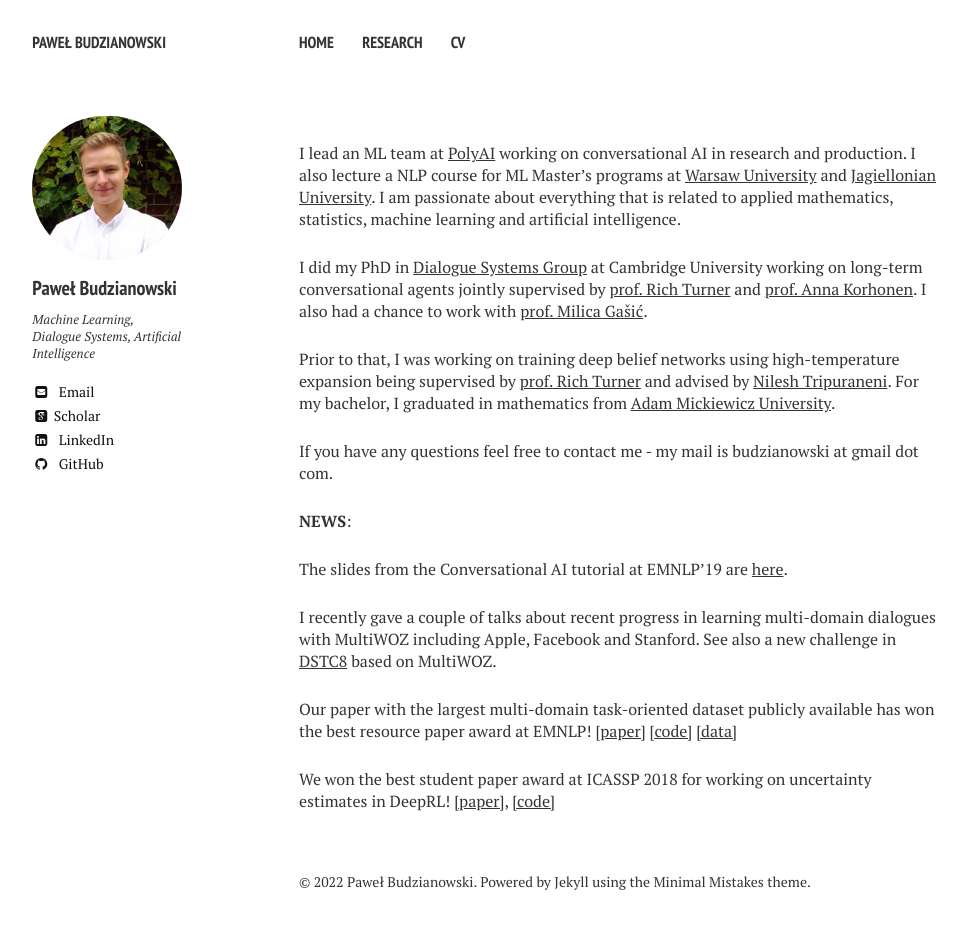
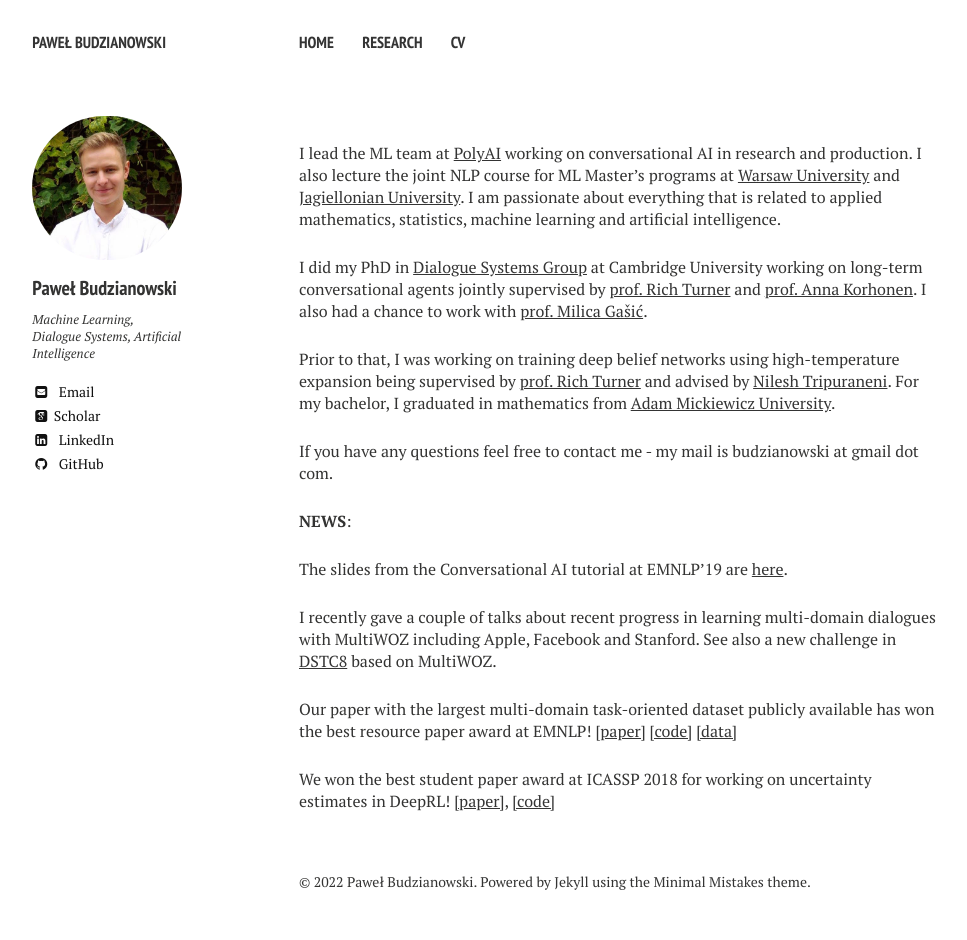
Before and after one commit to pawel-polyai/budzianowski.github.io, a Jekyll site: the page built from index.md, in a window 1280 px wide. Shown: the whole page, without its empty margins (21-988 px from the left). Built offline with Jekyll 4.4.1, drawn with Linux system fonts in a browser that asks for light colours; nearby versions of some CDN libraries; some web fonts are replaced.

Commit message:
Update index.md

```diff
--- a/index.md
+++ b/index.md
@@ -7,7 +7,7 @@
   credit: "@budzianowski"
 ---
 
-I lead an ML team at [PolyAI](https://www.polyai.com/) working on conversational AI in research and production. I also lecture a NLP course for ML Master's programs at [Warsaw University](https://www.mimuw.edu.pl/en/machine-learning-new-field-masters-programs) and [Jagiellonian University](https://gmum.net/). I am passionate about everything that is related to applied mathematics, statistics, machine learning and artificial intelligence.
+I lead the ML team at [PolyAI](https://www.polyai.com/) working on conversational AI in research and production. I also lecture the joint NLP course for ML Master's programs at [Warsaw University](https://www.mimuw.edu.pl/en/machine-learning-new-field-masters-programs) and [Jagiellonian University](https://gmum.net/). I am passionate about everything that is related to applied mathematics, statistics, machine learning and artificial intelligence.
 
 I did my PhD in [Dialogue Systems Group](http://dialogue.mi.eng.cam.ac.uk/index.php/people/) at Cambridge University working on long-term conversational agents jointly supervised by [prof. Rich Turner](http://learning.eng.cam.ac.uk/Public/Turner/WebHome) and [prof. Anna Korhonen](https://www.cl.cam.ac.uk/~alk23/). I also had a chance to work with [prof. Milica Gašić](https://www.cs.hhu.de/en/research-groups/dialog-systems-and-machine-learning.html).
 
```
